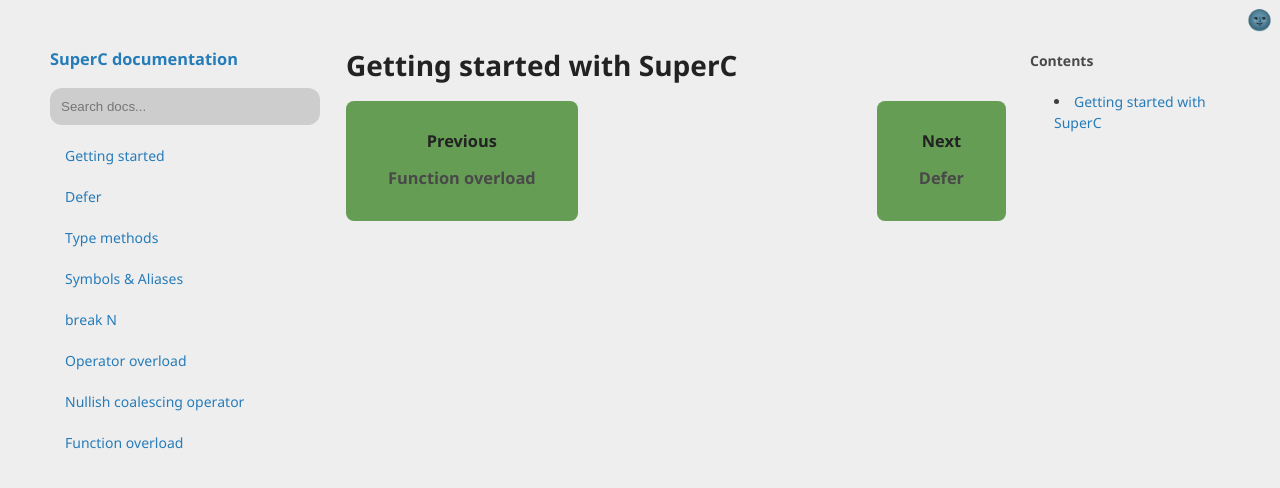
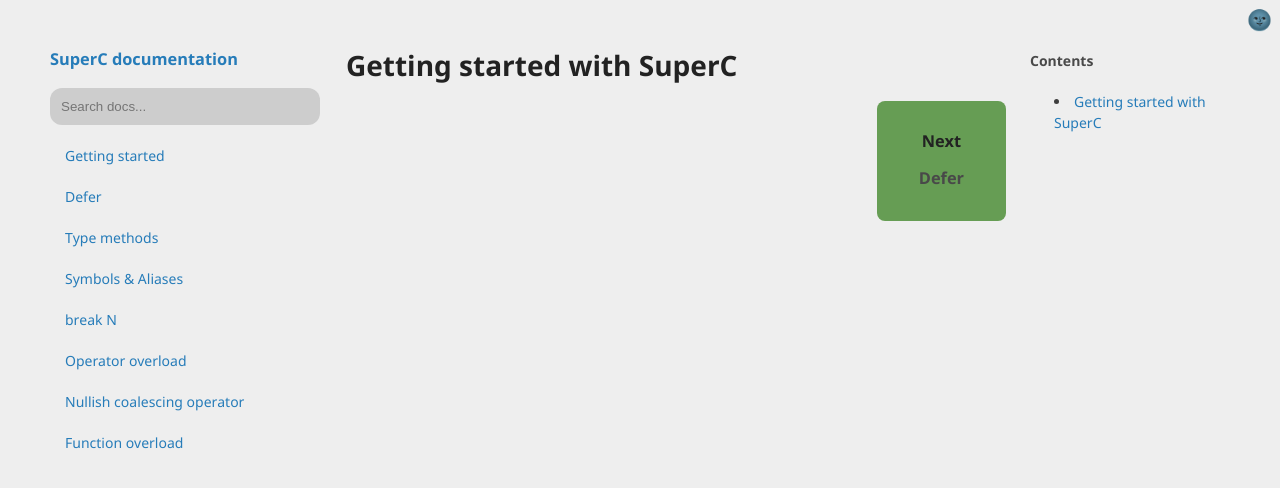
Before and after one commit to bruneo32/superc, a Jekyll site: the page built from index.md, in a window 1280 px wide. Shown: the top 488 px of the page. Built offline with Jekyll 4.4.1, drawn with Linux system fonts in a browser that asks for light colours.

Commit message:
Fix docnav range

```diff
--- a/_layouts/blog.html
+++ b/_layouts/blog.html
@@ -164,14 +164,18 @@
       {% assign next_path = site.docs_nav[next_idx] %}
       {% assign next_page = site.pages | where: "path", next_path | first %}
 
+      {% if prev_idx >= 0 %}
       <a class="docnav" style="float:left;" href="{{ prev_page.url | relative_url }}">
         <h4>Previous</h4>
         <h5>{{ prev_page.title }}</h5>
       </a>
+      {% endif %}
+      {% if next_path %}
       <a class="docnav" style="float:right;" href="{{ next_page.url | relative_url }}">
         <h4>Next</h4>
         <h5>{{ next_page.title }}</h5>
       </a>
+      {% endif %}
     {% endif %}
   </section>
 
```
